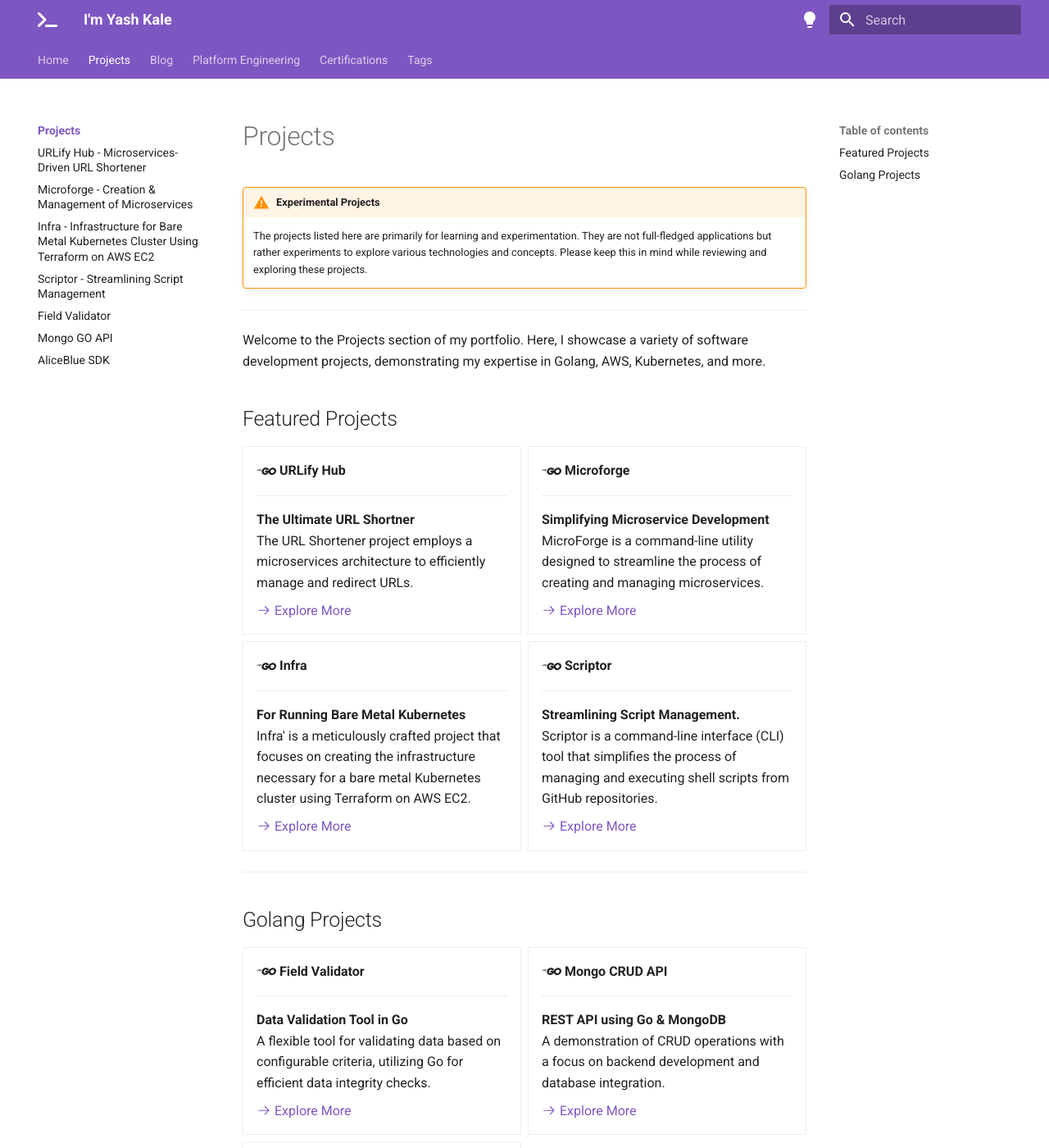
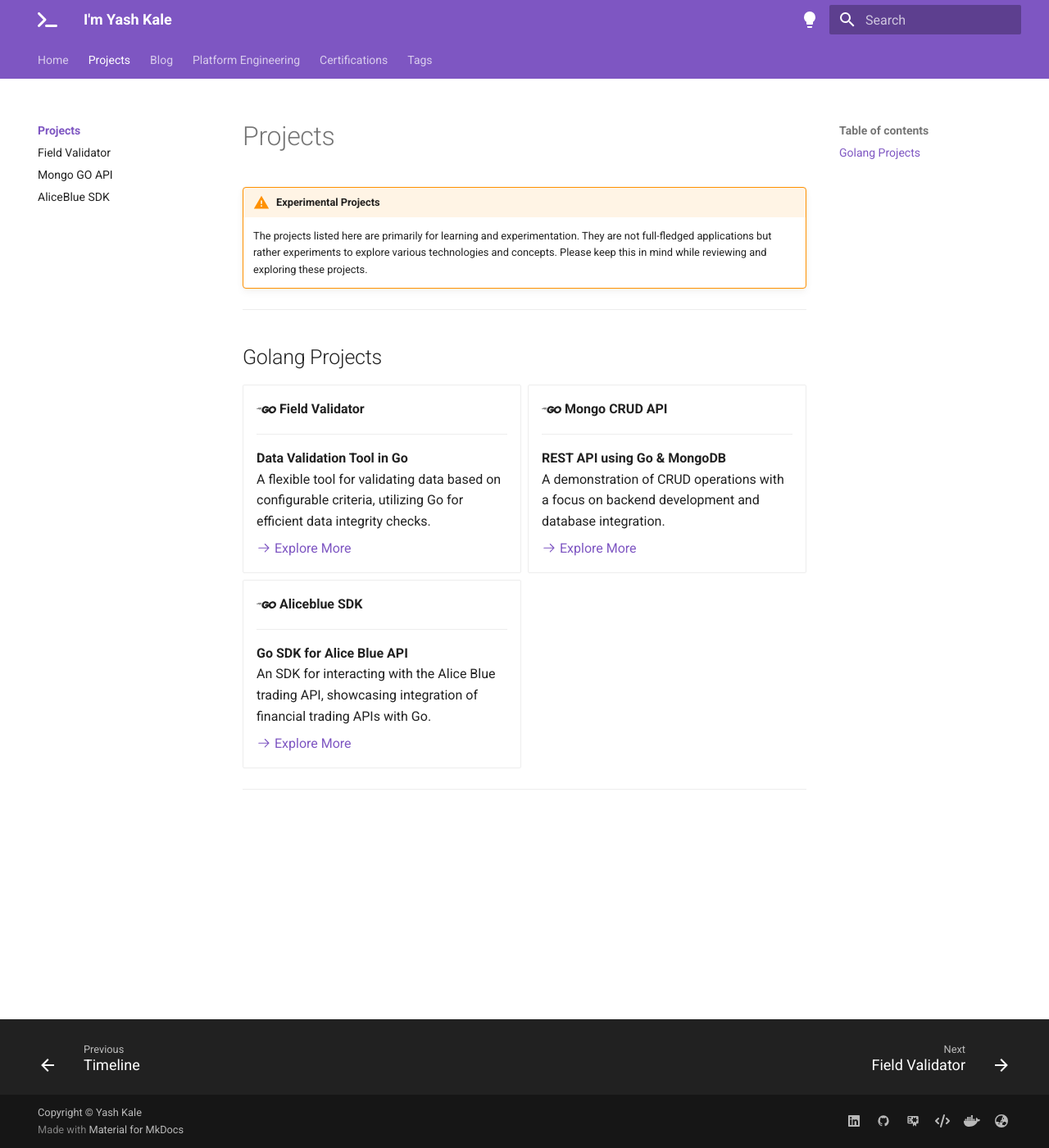
Before and after one commit to imyashkale/portfolio, an MkDocs documentation site: the page built from docs/projects/index.md, in a window 1280 px wide and 1400 px high. Shown: the whole window at 82% size. Built offline with MkDocs 1.6.1 and Material for MkDocs 9.7.7, drawn with Linux system fonts in a browser that asks for light colours; plug-ins that fetch from the network failed and are left out; some of the changed text lies outside the part shown.

Commit message:
Removed Unfinished Work

```diff
--- a/docs/projects/index.md
+++ b/docs/projects/index.md
@@ -2,53 +2,6 @@
 
 !!! warning "Experimental Projects"
     The projects listed here are primarily for learning and experimentation. They are not full-fledged applications but rather experiments to explore various technologies and concepts. Please keep this in mind while reviewing and exploring these projects.
-
----
-
-Welcome to the Projects section of my portfolio. Here, I showcase a variety of software development projects, demonstrating my expertise in Golang, AWS, Kubernetes, and more.
-
-## Featured Projects
-
-<!-- markdownlint-disable MD033 -->
-<div class="grid cards" markdown>
-
-- :fontawesome-brands-golang:{ .lg .middle } __URLify Hub__{ .card }
-
-    ---
-
-    __The Ultimate URL Shortner__
-    The URL Shortener project employs a microservices architecture to efficiently manage and redirect URLs.
-
-    [:octicons-arrow-right-24: Explore More](urlify-hub.md)
-
-- :fontawesome-brands-golang:{ .lg .middle } __Microforge__
-
-    ---
-
-    __Simplifying Microservice Development__
-    MicroForge is a command-line utility designed to streamline the process of creating and managing microservices.
-
-    [:octicons-arrow-right-24: Explore More](microforge.md)
-
-- :fontawesome-brands-golang:{ .lg .middle } __Infra__
-
-    ---
-
-    __For Running Bare Metal Kubernetes__
-    Infra' is a meticulously crafted project that focuses on creating the infrastructure necessary for a bare metal Kubernetes cluster using Terraform on AWS EC2.
-
-    [:octicons-arrow-right-24: Explore More](infra.md)
-
-- :fontawesome-brands-golang:{ .lg .middle } __Scriptor__
-
-    ---
-
-    __Streamlining Script Management.__
-    Scriptor is a command-line interface (CLI) tool that simplifies the process of managing and executing shell scripts from GitHub repositories.
-
-    [:octicons-arrow-right-24: Explore More](scriptor.md)
-
-</div>
 
 ---
 
--- a/mkdocs.yml
+++ b/mkdocs.yml
@@ -13,10 +13,6 @@ nav:
     - Timeline: timeline.md
   - Projects:
     - Index: projects/index.md
-    - URLify Hub - Microservices-Driven URL Shortener: projects/urlify-hub.md
-    - Microforge - Creation & Management of Microservices: projects/microforge.md
-    - Infra - Infrastructure for Bare Metal Kubernetes Cluster Using Terraform on AWS EC2: projects/infra.md
-    - Scriptor - Streamlining Script Management: projects/scriptor.md
     - Field Validator: projects/field-validator.md
     - Mongo GO API: projects/mgo-crud.md
     - AliceBlue SDK: projects/go-aliceblue-sdk.md
```
Also changed, not shown: docs/projects/infra.md (deleted, +0 -64 lines), docs/projects/microforge.md (deleted, +0 -47 lines), docs/projects/scriptor.md (deleted, +0 -68 lines), docs/projects/urlify-hub.md (deleted, +0 -45 lines).
